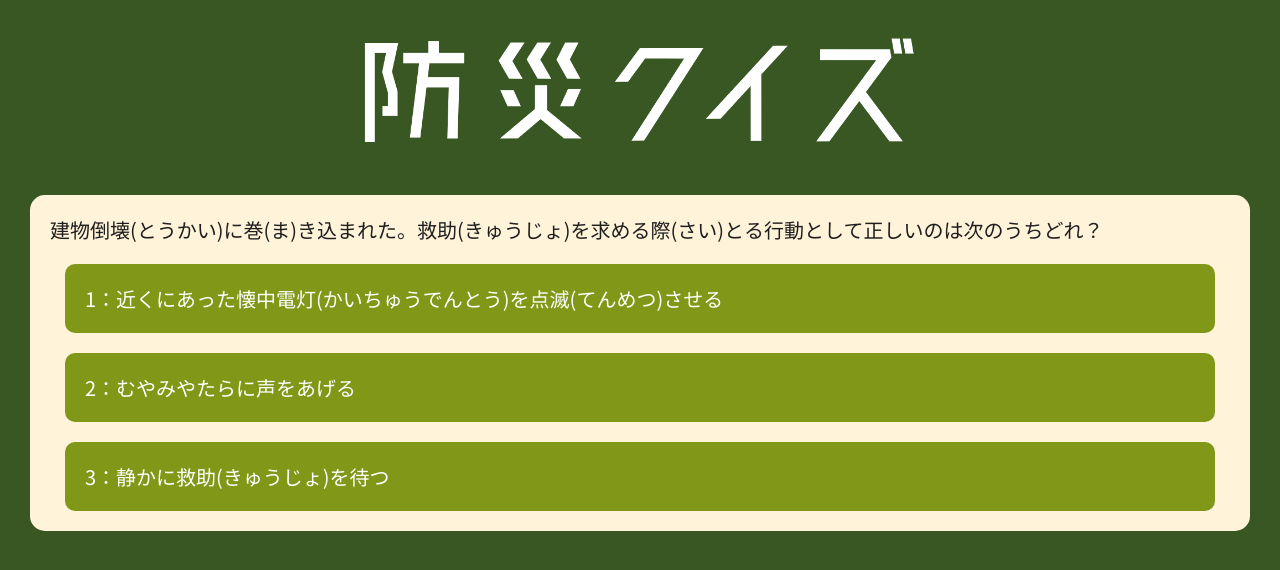
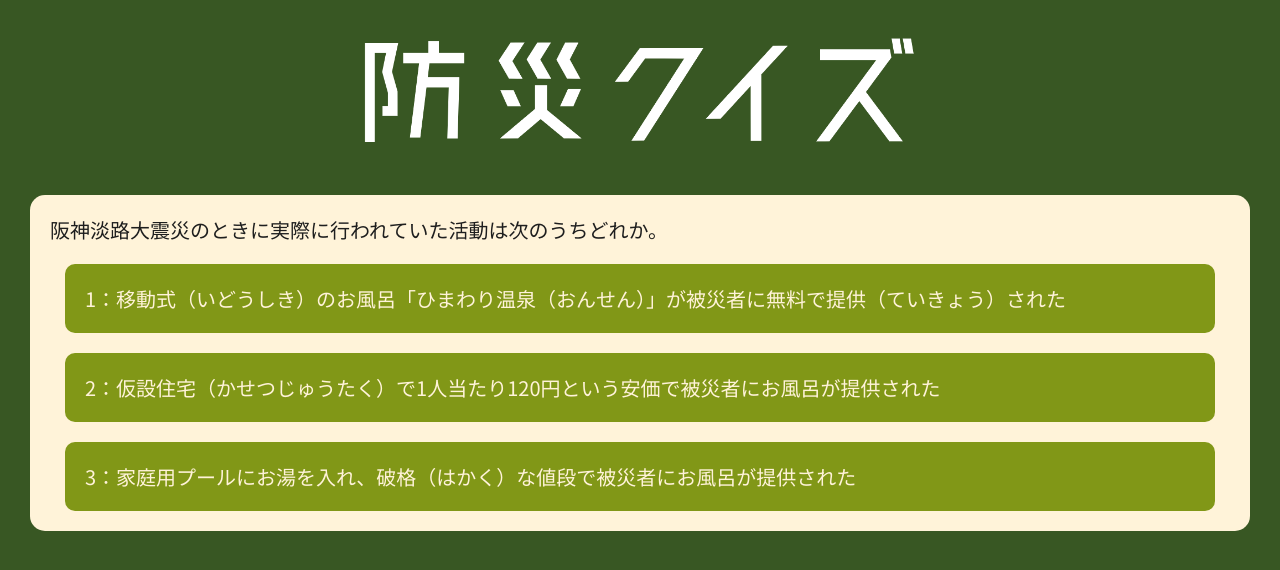
Before and after one commit to D-PRO135/bousai-quiz, a plain HTML site: page index.html in a window 1280 px wide. Drawn offline with Linux system fonts and the light colour scheme.

Commit message:
問題追加

```diff
--- a/index.html
+++ b/index.html
@@ -4,7 +4,7 @@
 		<meta charset="UTF-8">
 		<title>防災クイズ</title>
 		<meta name="viewport" content="width=device-width, initial-scale=1.0">
-		<link rel="stylesheet" href="http://fonts.googleapis.com/earlyaccess/notosansjp.css">
+		<link rel="stylesheet" href="https://fonts.googleapis.com/earlyaccess/notosansjp.css">
 		<link rel="stylesheet" href="style.css">
 	</head>
 
@@ -49,7 +49,13 @@
 				qa[24] = ["水の入ったバケツを楽に運べるのは次のうちどれ？","両手で持つ","頭にのせる","両手に一つずつ持つ","3","両手に一つずつバケツを持つことで体のバランスがとりやすく、歩きやすくなる。"];
 				qa[25] = ["懐中電灯(かいちゅうでんとう)にバンドのついたヘッドランプがおすすめされる理由は？","第三の目を使っている気分になれる","両手が使える","周りから目立つ","2","あたりを照らしながら両手に物を持たずに作業をすることができる。"];
 				qa[26] = ["建物倒壊(とうかい)に巻(ま)き込まれた。救助(きゅうじょ)を求める際(さい)とる行動として正しいのは次のうちどれ？","近くにあった懐中電灯(かいちゅうでんとう)を点滅(てんめつ)させる","むやみやたらに声をあげる","静かに救助(きゅうじょ)を待つ","1","むやみに声をあげてしまうと無駄(むだ)な体力を消費してしまい生存率(せいぞんりつ)が下がってしまう。もちろん人の気配を感じたら救助を求める声をあげましょう。近くに懐中電灯がなければ連続的に物音をたてるなどしましょう。"];
-				qa[27] = ["もう一度読み込んでください…","","","","1",""];
+				qa[27] = ["避難所開設後（ひなんじょかいせつご）、直ちに設置（せっち）するべきものとして正しいものは、次のうちどれか。","調理室（ちょうりしつ）","洗濯場（せんたくじょう）・物干し（ものほし）","物資（ぶっし）置き場","3","避難所開設後、直ちに設置すべきものとしては、他にも立入禁止場所、本部室、受付、居住（きょじゅう）スペース、仮設（かせつ）トイレなどが挙げられます。1の調理室や2の洗濯場・物干しは順次配置すべきものに分類されます。"];
+				qa[28] = ["建物の下敷き（したじき）になって、身動きがとれなくなったときに取るべき行動として、不適切なものを選びなさい。","できるだけ声を出す","体力を消耗（しょうもう）しないようにびんや缶などを利用し、人工的な音を出す","自力で脱出（だっしゅつ）を試みる","3","むやみに動くことは倒壊物（とうかいぶつ）のバランスが崩れて、かえって危険なので控えるようにしましょう。"];
+				qa[29] = ["次のうち、災害時に最もあると良い火にまつわるグッズは？","マッチ","ライター","虫めがね","2","マッチは水に濡（ぬ）れると使えなくなってしまうことがあり、また、虫めがねを使って火をおこすことはできますが、天候に左右されるのでライターの方が良いでしょう。"];
+				qa[30] = ["災害時、避難所で配給が行われました。配給に対する適切（てきせつ）な対応をはどれでしょう？","配給の列に関わらず、人を押しのけてでも物資（ぶっし）をゲットする","配給している人に暴行（ぼうこう）して、物資をたくさんゲットする","配給される物資が足らないときはみんなで分け合う","3","災害時は、パニックや混乱（こんらん）を非常に起こしやすい心理状態（しんりじょうたい）に陥（おちい）っていることでしょう。そのため、つい感情的（かんじょうてき）になる人もいますが、合理的な対応（たいおう）により、パニックや混乱を少しでも避けることができます。"];
+				qa[31] = ["阪神淡路大震災のときに実際に行われていた活動は次のうちどれか。","移動式（いどうしき）のお風呂「ひまわり温泉（おんせん）」が被災者に無料で提供（ていきょう）された","仮設住宅（かせつじゅうたく）で1人当たり120円という安価で被災者にお風呂が提供された","家庭用プールにお湯を入れ、破格（はかく）な値段で被災者にお風呂が提供された","1","他の選択肢（せんたくし）のように災害に便乗してお金を得ることは、法律（ほうりつ）で禁止（きんし）されてはいませんが、災害時に起こる倫理的な問題の1つとなっています。"];
+				qa[32] = ["次のうち、実際（じっさい）に阪神淡路大震災で役に立ったものはどれでしょう？","千羽鶴・寄（よ）せ書き","キャンプ用品","海外の加工食品","2","1の千羽鶴・寄せ書きは精神的な支えにはなったそうですが、処分に困ったというのが実際の声だそうです。また、海外の加工食品は成分表が分からないことが多く、廃棄処分（はいきしょぶん）になることもあったそうです。"];
+				qa[33] = ["もう一度読み込んでください…","","","","1",""];
 
 				//初期設定
 				var count = Math.floor(Math.random() * qa.length);
--- a/style.css
+++ b/style.css
@@ -26,7 +26,7 @@ a{
 	border-radius: 10px;
 	background-color: hsl(70,74%,34%);
 	background-color: ver(--accent-color);
-	color: #FFF;
+	color: #FFF3D9;
 	color: ver(--text-bright-color);
 	text-decoration: none;
 	text-align: left;
```
